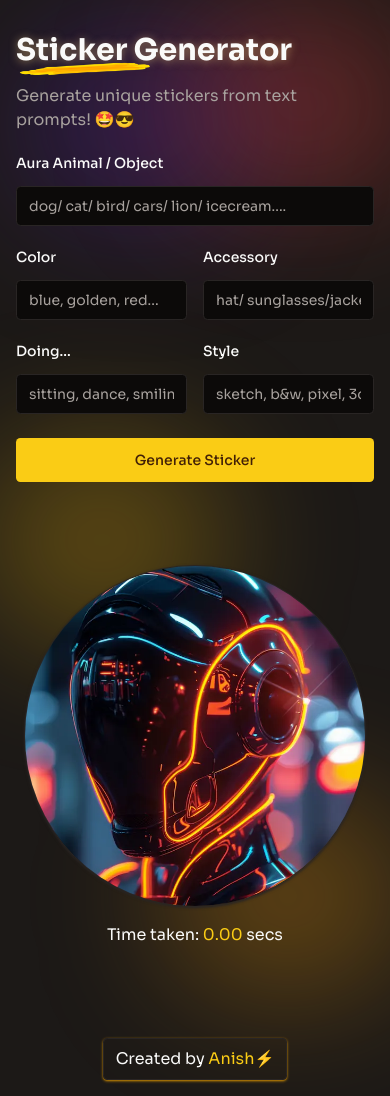
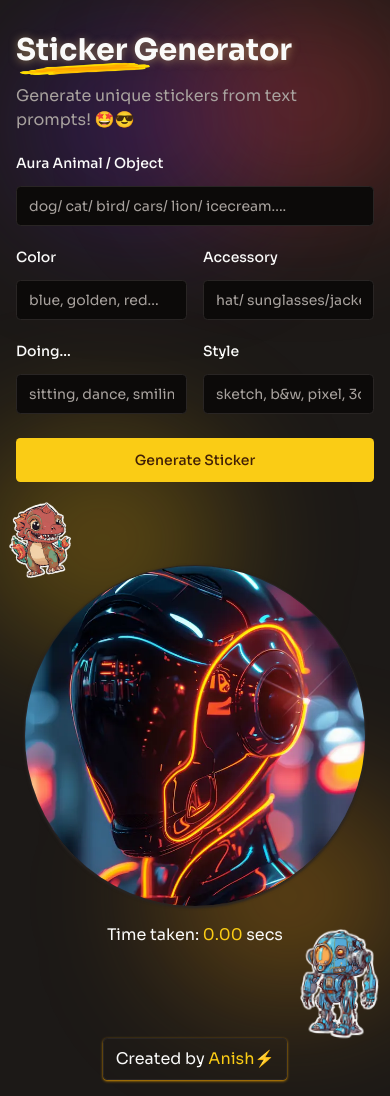
Before and after one commit to Xeven777/sticker-gen, a Next.js app: page / in a window 390 px wide. Built offline with nearby package versions, Linux system fonts and the light colour scheme; no server answers.

Commit message:
ui improvements ressponsive

```diff
--- a/src/app/page.tsx
+++ b/src/app/page.tsx
@@ -3,10 +3,10 @@ import s1 from "@/assets/ccfb858a-4d80-4521-b158-ec8c0ce708d6.png";
 import s2 from "@/assets/generated-image (2).png";
 import s3 from "@/assets/generated-image (3).png";
 import s4 from "@/assets/generated-image (4).png";
-import s5 from "@/assets/generated-image (5).png";
-import s6 from "@/assets/generated-image (6).png";
-import s7 from "@/assets/generated-image (7).png";
-import s8 from "@/assets/generated-image (8).png";
+// import s5 from "@/assets/generated-image (5).png";
+// import s6 from "@/assets/generated-image (6).png";
+// import s7 from "@/assets/generated-image (7).png";
+// import s8 from "@/assets/generated-image (8).png";
 import s9 from "@/assets/generated-image (9).png";
 import Image from "next/image";
 
@@ -18,7 +18,7 @@ export default function Home() {
         alt="image"
         placeholder="blur"
         width={210}
-        className="absolute hidden md:block z-50 rounded-full rotate-3 top-20 right-12 transition-all hover:rotate-0"
+        className="absolute bottom-12 size-32 md:size-64 -right-3 block z-50 rounded-full rotate-3 md:top-20 md:right-12 transition-all hover:rotate-0"
       />
       <Image
         src={s2}
@@ -32,7 +32,7 @@ export default function Home() {
         alt="image"
         placeholder="blur"
         width={120}
-        className="absolute hidden md:block z-50 rounded-full -rotate-12 bottom-12 left-16 transition-all hover:rotate-0"
+        className="absolute z-50 rounded-full -rotate-12 left-0 select-none size-20 md:size-52 md:bottom-12 md:left-16 transition-all hover:rotate-0"
       />
       <Image
         src={s3}
```
